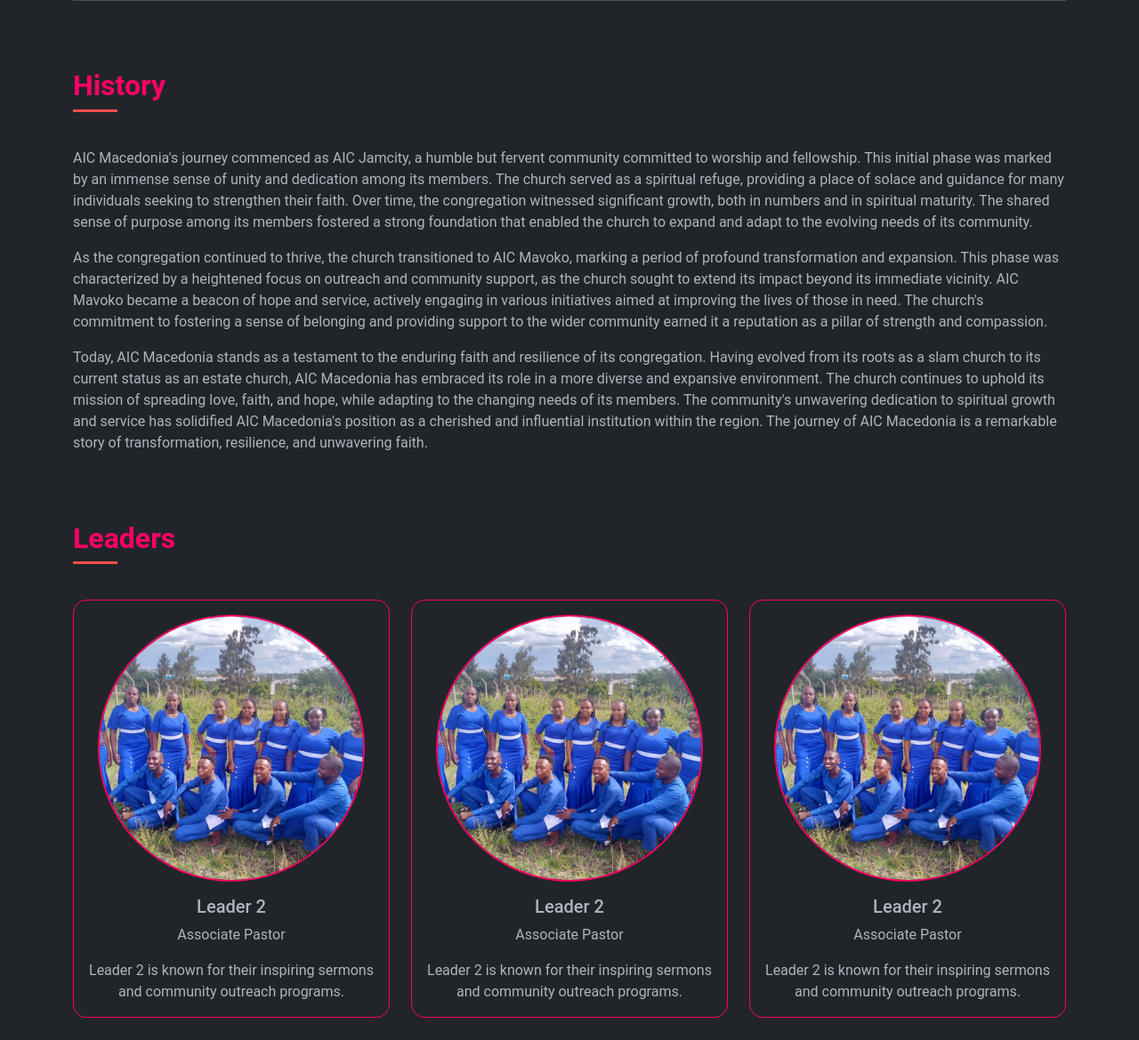
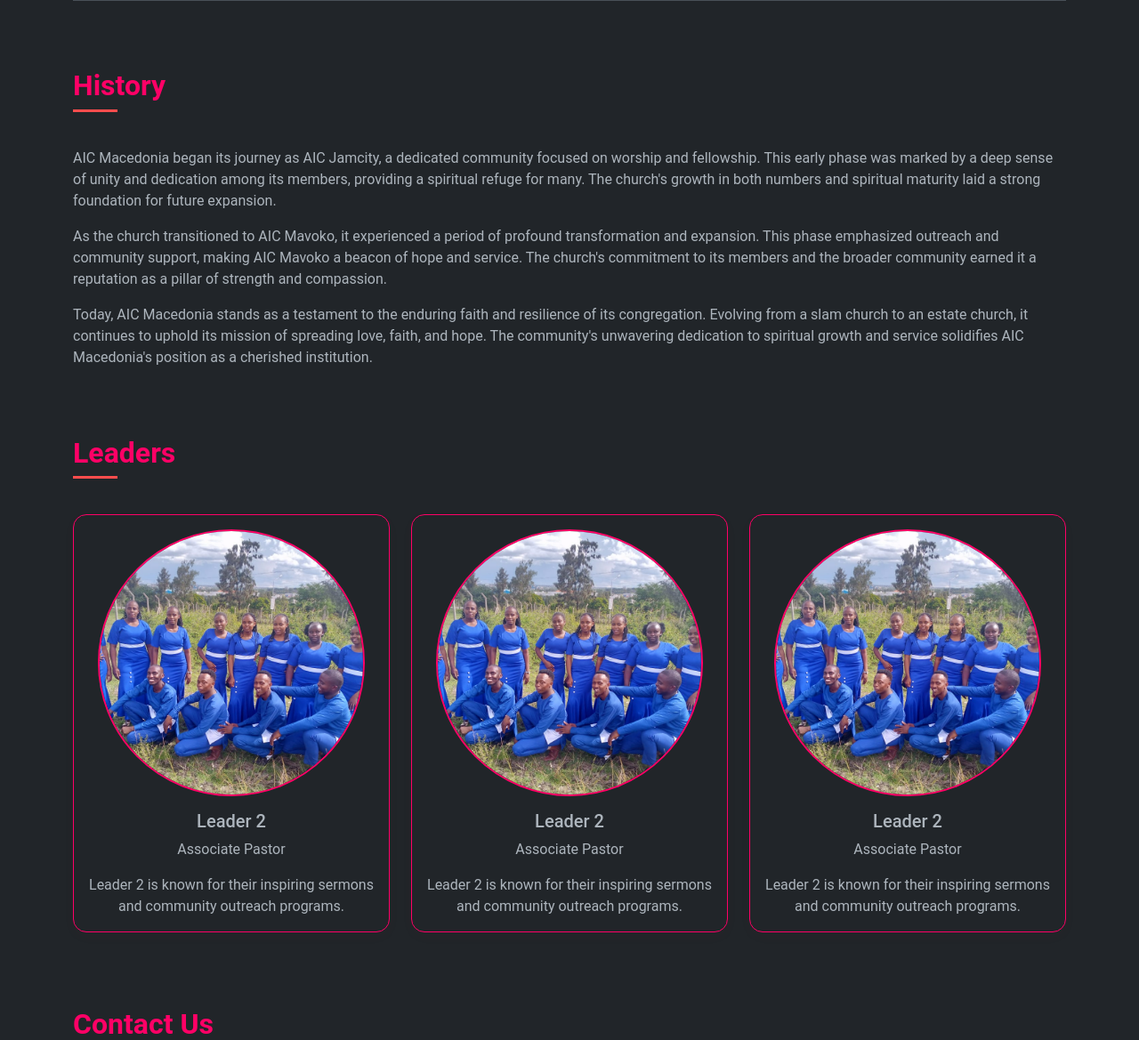
Before and after one commit to andareomondi/trial, a Django app: template member/templates/member/about.html in a window 1280 px wide. Shown: the part 466-1635 px from the top of the page at 89% size. Run offline with Django 3.2, Linux system fonts and the light colour scheme; the template is opened without the code that fills it, so the values that code supplies are empty.

Commit message:
Refactor history section in about page for clarity and conciseness

```diff
--- a/member/templates/member/about.html
+++ b/member/templates/member/about.html
@@ -50,35 +50,24 @@ About
 <div class="section">
   <div class="container">
     <h2 class="section-title">History</h2>
-    <p>AIC Macedonia's journey commenced as AIC Jamcity, a humble but fervent community committed to worship and
-      fellowship.
-      This initial phase was marked by an immense sense of unity and dedication among its members. The church served as
-      a
-      spiritual refuge, providing a place of solace and guidance for many individuals seeking to strengthen their faith.
-      Over time, the congregation witnessed significant growth, both in numbers and in spiritual maturity. The shared
-      sense
-      of purpose among its members fostered a strong foundation that enabled the church to expand and adapt to the
-      evolving
-      needs of its community.</p>
+    <p>AIC Macedonia began its journey as AIC Jamcity, a dedicated community focused on worship and fellowship. This
+      early
+      phase was marked by a deep sense of unity and dedication among its members, providing a spiritual refuge for many.
+      The
+      church's growth in both numbers and spiritual maturity laid a strong foundation for future expansion.</p>
 
-    <p>As the congregation continued to thrive, the church transitioned to AIC Mavoko, marking a period of profound
-      transformation and expansion. This phase was characterized by a heightened focus on outreach and community
-      support, as
-      the church sought to extend its impact beyond its immediate vicinity. AIC Mavoko became a beacon of hope and
-      service,
-      actively engaging in various initiatives aimed at improving the lives of those in need. The church's commitment to
-      fostering a sense of belonging and providing support to the wider community earned it a reputation as a pillar of
-      strength and compassion.</p>
+    <p>As the church transitioned to AIC Mavoko, it experienced a period of profound transformation and expansion. This
+      phase emphasized outreach and community support, making AIC Mavoko a beacon of hope and service. The church's
+      commitment to its members and the broader community earned it a reputation as a pillar of strength and compassion.
+    </p>
 
-    <p>Today, AIC Macedonia stands as a testament to the enduring faith and resilience of its congregation. Having
-      evolved
-      from its roots as a slam church to its current status as an estate church, AIC Macedonia has embraced its role in
-      a
-      more diverse and expansive environment. The church continues to uphold its mission of spreading love, faith, and
-      hope,
-      while adapting to the changing needs of its members. The community's unwavering dedication to spiritual growth and
-      service has solidified AIC Macedonia's position as a cherished and influential institution within the region. The
-      journey of AIC Macedonia is a remarkable story of transformation, resilience, and unwavering faith.</p>
+    <p>Today, AIC Macedonia stands as a testament to the enduring faith and resilience of its congregation. Evolving
+      from a
+      slam church to an estate church, it continues to uphold its mission of spreading love, faith, and hope. The
+      community's unwavering dedication to spiritual growth and service solidifies AIC Macedonia's position as a
+      cherished
+      institution.</p>
+
 
   </div>
 </div>
```
